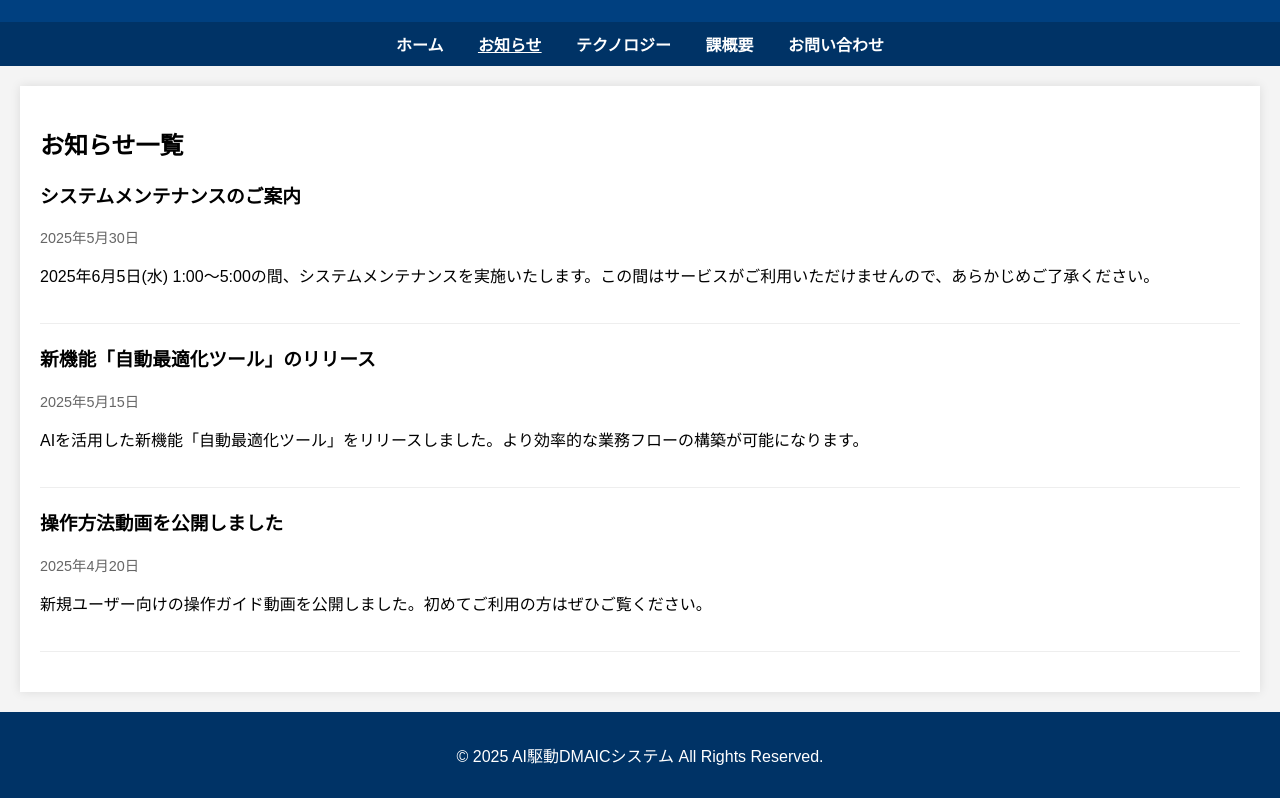
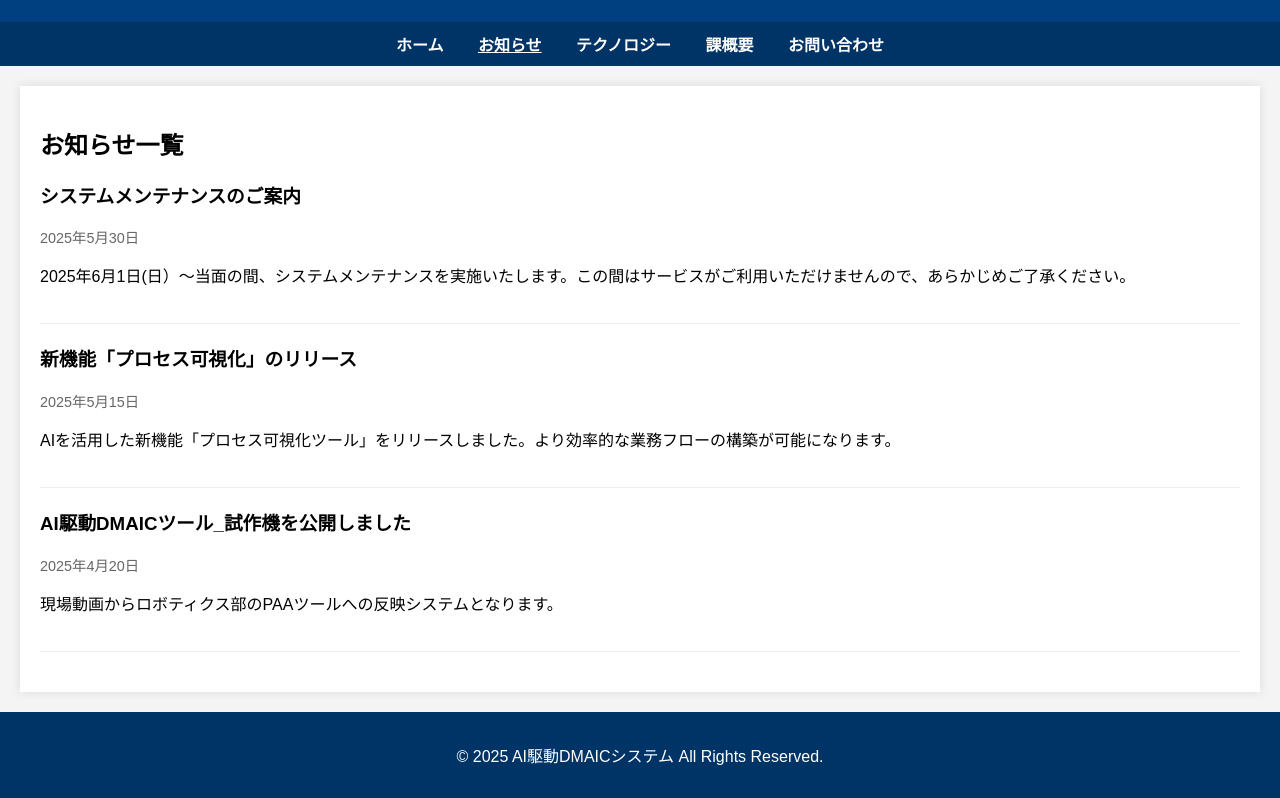
Before and after one commit to PANAKATA/my-website, a plain HTML site: page index.html in a window 1280 px wide. Shown: the part 107-905 px from the top of the page. Drawn offline with Linux system fonts and the light colour scheme.

Commit message:
Update index.html

```diff
--- a/index.html
+++ b/index.html
@@ -34,19 +34,19 @@
         <div class="news-item">
             <h3>システムメンテナンスのご案内</h3>
             <p class="news-date">2025年5月30日</p>
-            <p>2025年6月5日(水) 1:00～5:00の間、システムメンテナンスを実施いたします。この間はサービスがご利用いただけませんので、あらかじめご了承ください。</p>
+            <p>2025年6月1日(日）～当面の間、システムメンテナンスを実施いたします。この間はサービスがご利用いただけませんので、あらかじめご了承ください。</p>
         </div>
 
         <div class="news-item">
-            <h3>新機能「自動最適化ツール」のリリース</h3>
+            <h3>新機能「プロセス可視化」のリリース</h3>
             <p class="news-date">2025年5月15日</p>
-            <p>AIを活用した新機能「自動最適化ツール」をリリースしました。より効率的な業務フローの構築が可能になります。</p>
+            <p>AIを活用した新機能「プロセス可視化ツール」をリリースしました。より効率的な業務フローの構築が可能になります。</p>
         </div>
 
         <div class="news-item">
-            <h3>操作方法動画を公開しました</h3>
+            <h3>AI駆動DMAICツール_試作機を公開しました</h3>
             <p class="news-date">2025年4月20日</p>
-            <p>新規ユーザー向けの操作ガイド動画を公開しました。初めてご利用の方はぜひご覧ください。</p>
+            <p>現場動画からロボティクス部のPAAツールへの反映システムとなります。</p>
         </div>
     </main>
     <footer>
```
